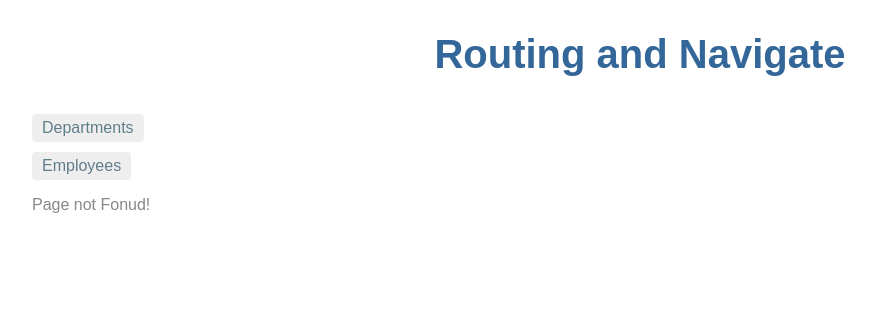
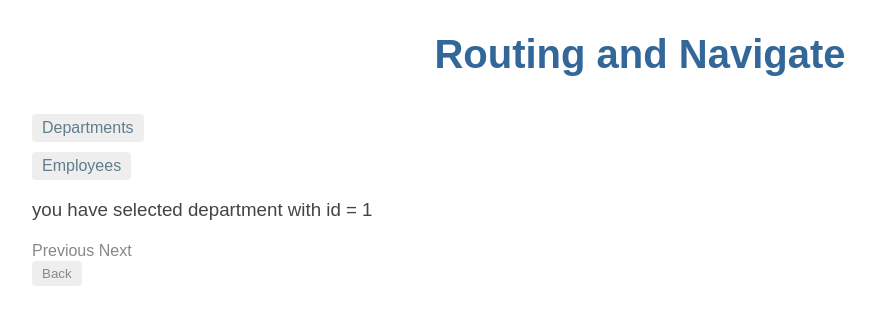
Before and after one commit to hasandipalliyagurge/angular-begining, an Angular app: page /departments-list/1 in a window 1280 px wide. Shown: the top 324 px of the page, without its empty margins (0-876 px from the left). Built offline with nearby package versions, Linux system fonts and the light colour scheme.

Commit message:
changed url parameter from departments to departments-list(relative navigation)

```diff
--- a/src/app/app-routing.module.ts
+++ b/src/app/app-routing.module.ts
@@ -6,9 +6,9 @@ import { PageNotFoundComponent } from './page-not-found/page-not-found.component
 import { DepartmentDetailsComponent }from './department-details/department-details.component';
 
 const routes: Routes = [
-  { path: '',redirectTo:'/departments', pathMatch: 'full' },
-  { path: 'departments' ,component: DepartmentListComponent },
-  { path: 'departments/:id', component: DepartmentDetailsComponent},
+  { path: '',redirectTo:'/departments-list', pathMatch: 'full' },
+  { path: 'departments-list' ,component: DepartmentListComponent },
+  { path: 'departments-list/:id', component: DepartmentDetailsComponent},
   { path: 'employees',component: EmployeeListComponent},
   { path: "**", component: PageNotFoundComponent }
 ];
--- a/src/app/department-details/department-details.component.ts
+++ b/src/app/department-details/department-details.component.ts
@@ -37,16 +37,19 @@ export class DepartmentDetailsComponent implements OnInit {
 
 goPrevious(){
   let previousId=this.departmentId -1;
-  this.router.navigate(['/departments',previousId])
+  this.router.navigate(['/departments-list',previousId])
 }
 
 goNext(){
   let nextId=this.departmentId +1;
-  this.router.navigate(['/departments',nextId])
+  this.router.navigate(['/departments-list',nextId])
 }
 
 gotoDepartments(){
    let selectedId = this.departmentId ? this.departmentId: null;
-   this.router.navigate(['/departments',{id:selectedId, test: 'testValue'}]); //test is another optional parameter which can be similarly used
+   //this.router.navigate(['/departments',{id:selectedId, test: 'testValue'}]);
+   //test is another optional parameter which can be similarly used
+
+   this.router.navigate(['../',{id:selectedId}],{relativeTo:this.route});
 }
 }
--- a/src/app/department-list/department-list.component.ts
+++ b/src/app/department-list/department-list.component.ts
@@ -36,7 +36,9 @@ public selectedId;
     })
   }
   onSelect(department){
-  this.router.navigate(['/departments',department.id])
+  // this.router.navigate(['/departments',department.id])
+  this.router.navigate([department.id],{relativeTo: this.route});
+
 
   }
   iSelected(department){
```
Also changed, not shown: text.txt.
